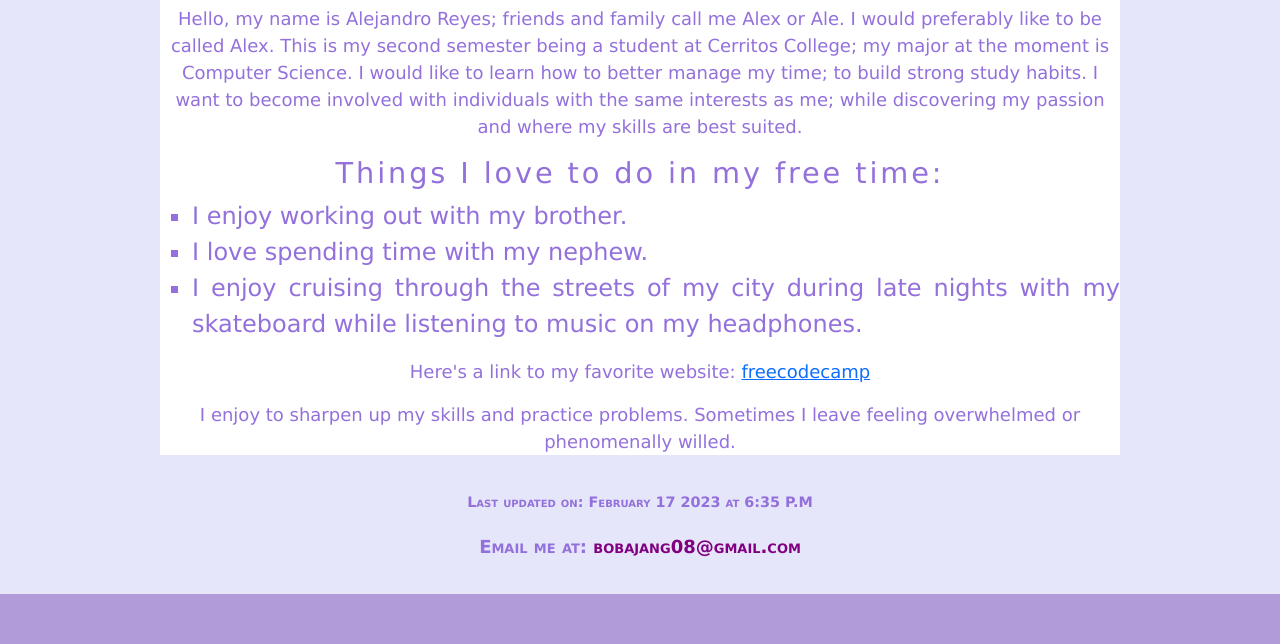
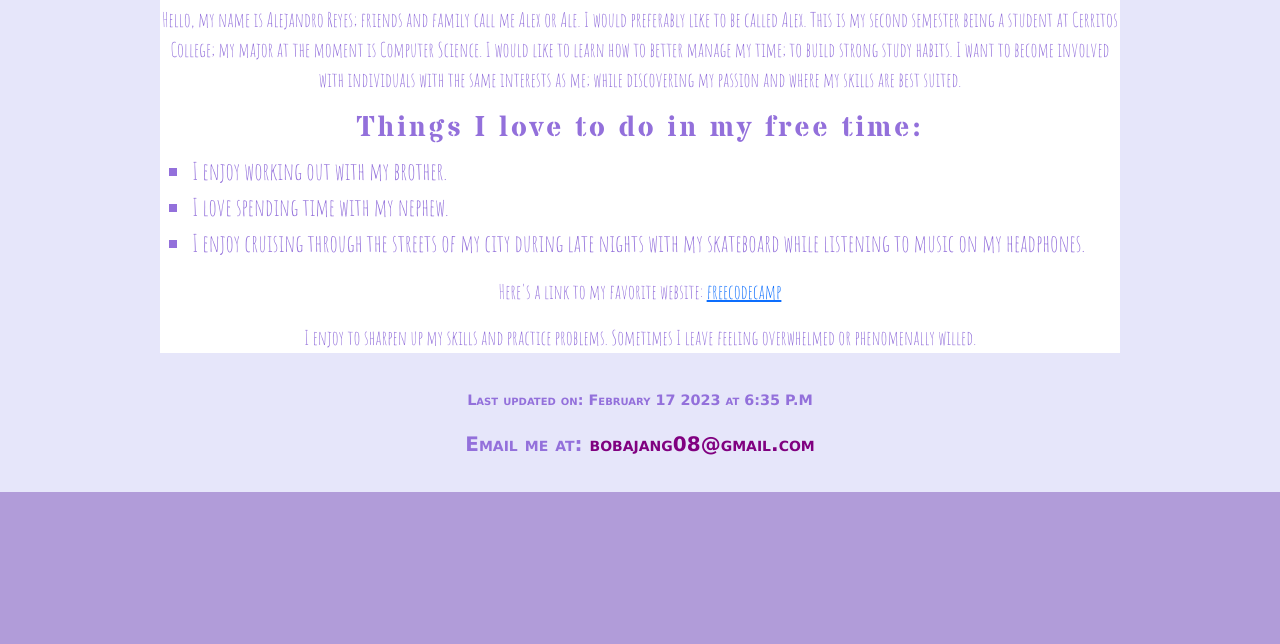
Before and after one commit to SilverAlyx/CIS162-Project-3, a plain HTML site: page index.html in a window 1280 px wide. Shown: the part 156-800 px from the top of the page. Drawn offline with nearby package versions, Linux system fonts and the light colour scheme; a web font is replaced by a local one.

Commit message:
Update main.css

```diff
--- a/main.css
+++ b/main.css
@@ -9,7 +9,7 @@ html {
 }
 body {
 	background-color: lavender;
-    font-family: Verdana, Geneva, sans-serif
+    font-family: 'Amatic SC', cursive;
 }
 
 header {
@@ -31,7 +31,8 @@ h1 {font-size: 2.2em;}
 h2 {font-size: 1.5em;}
 h3 {font-size: 1.5em;}
 h1, h2, h3 {
-    font-family: Quicksand, Verdana, Geneva, sans-serif
+    font-family: 'Amatic SC', cursive;
+    font-family: 'Stardos Stencil', cursive;
     ;letter-spacing: 0.1em;
 }
 
@@ -42,9 +43,10 @@ section {background-color: white;
          font-size: 1.2em;}
 p {
 	color: mediumpurple;
-	font-size: 18px;
+	font-size: 20px;
 	text-align: center;
 }
+
 ul {
 	list-style-type: square;
     color: mediumpurple;
@@ -68,9 +70,9 @@ nav.horizontalNavigation li {
 nav.horizontalNavigation li a {
    display: block;
    color: mediumpurple;
-    text-align: center;
-    padding: 14px 16px;
-    text-decoration: none;
+   text-align: center;
+   padding: 14px 16px;
+   text-decoration: none;
    text-align: center;
 }
 
```
